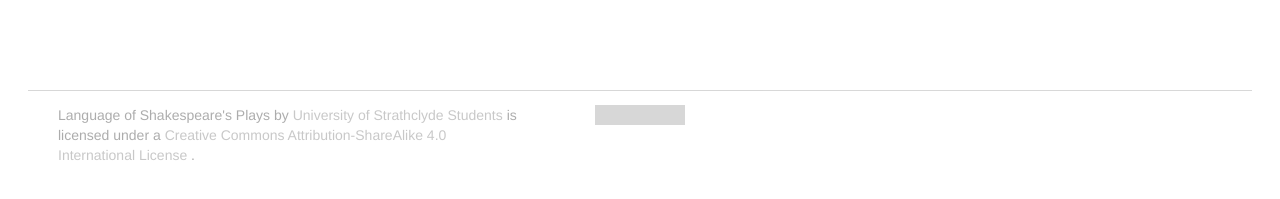
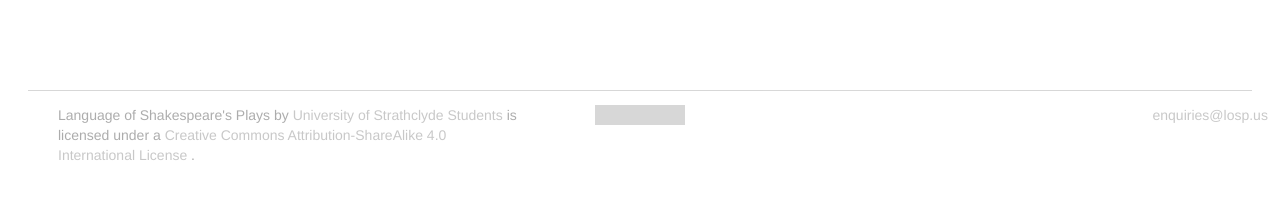
Before and after one commit to iahmed0/SU-LOSP.github.io, a Jekyll site: the page built from index.md, in a window 1280 px wide. Shown: the part 604-803 px from the top of the page. Built offline with Jekyll 4.4.1, drawn with Linux system fonts in a browser that asks for light colours; grey boxes are pictures that could not be loaded.

```diff
--- a/_layouts/default.html
+++ b/_layouts/default.html
@@ -58,10 +58,14 @@
       <a id="license-logo" class="col-md-2" rel="license" href="http://creativecommons.org/licenses/by-sa/4.0/">
         <img alt="Creative Commons License" src="https://i.creativecommons.org/l/by-sa/4.0/88x31.png" />
       </a>
+      <div class="col-md-1 pull-right">
+        <a href="mailto:enquiries@losp.us">enquiries@losp.us</a>
+      </div>
     </footer>
 
     <script charset="utf-8">
       document.getElementById("open-plays").onclick = function(e) {
+        e.preventDefault();
         document.getElementById("plays").classList.toggle("open");
         document.getElementById("plays-arrow").classList.toggle("arrow-right");
         document.getElementById("plays-arrow").classList.toggle("arrow-down");
```
